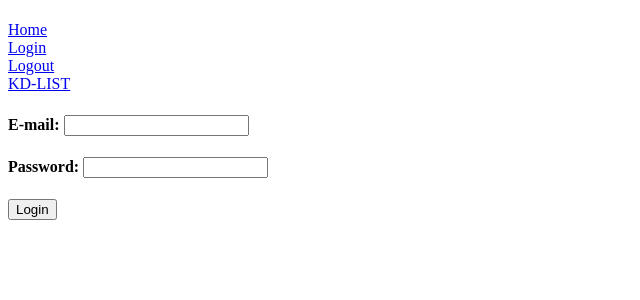
After one commit to skladinstrumenta/komunalka_project, a Django app: page /login in a window 1280 px wide. The commit adds this page. Shown: the top 300 px of the page, without its empty margins (0-640 px from the left). Run offline with Django 4.2, Linux system fonts and the light colour scheme.

Commit message:
add KomunalDataListView

```diff
--- a/app_komunalka/forms.py
+++ b/app_komunalka/forms.py
@@ -1,4 +1,5 @@
-from django.contrib.auth.forms import UserCreationForm
+from django.contrib.auth import authenticate
+from django.contrib.auth.forms import UserCreationForm, AuthenticationForm
 from django import forms
 from django.core.exceptions import ValidationError
 
@@ -17,17 +18,68 @@ class UserCreateForm(UserCreationForm):
 
     def clean_email(self):
         email = self.cleaned_data.get('email')
-        if MyUser.objects.filter(email=email):
+        if MyUser.objects.filter(email=email).exists():
             raise ValidationError('This email is already registered')
         return email
 
-    # def save(self, commit=True):
-    #     user = super(UserCreateForm, self).save(commit=False)
+    def save(self, commit=True):
+        user = super(UserCreateForm, self).save(commit=False)
+        email = self.cleaned_data.get('email')
+        username = email.partition('@')[0]
+        if commit:
+            user.username = username
+            user.save()
+        return user
+
+
+# class LoginForm(forms.ModelForm):
+#     # username = forms.CharField(label='login', widget=forms.HiddenInput(), required=False)
+#     email = forms.EmailField(label="E-MAIL", widget=forms.EmailInput())
+#     password = forms.CharField(label="password", widget=forms.PasswordInput())
+#     class Meta:
+#         model = MyUser
+#         fields = ['email', 'password']
+#
+#     def clean(self):
+#         return self.cleaned_data
+
+class LoginForm(AuthenticationForm):
+    email = forms.EmailField(label="E-mail", widget=forms.EmailInput())
+    username = forms.CharField(label='login', widget=forms.HiddenInput(), required=False)
+    password = forms.CharField(label="Password", widget=forms.PasswordInput())
+
+    def clean(self):
+        email = self.cleaned_data.get('email')
+        valid_email = MyUser.objects.filter(email=email).exists()
+        if valid_email:
+            username = MyUser.objects.get(email=email).username
+            password = self.cleaned_data.get('password')
+            if username is not None and password:
+                self.user_cache = authenticate(
+                    self.request, username=username, password=password
+                )
+                if self.user_cache is None:
+                    raise self.get_invalid_login_error()
+                else:
+                    self.confirm_login_allowed(self.user_cache)
+
+        else:
+            raise ValidationError('msg')
+            return self.cleaned_data
+        return self.cleaned_data
+
+    # def clean_email(self):
     #     email = self.cleaned_data.get('email')
-    #     username = email.partition('@')[0]
-    #     if commit:
-    #         user.username = username
-    #         user.save()
-    #     return user
-
-    """НУЖНО проверить метод save(), чтобы сохранялся юзернейм от пароля до собачки в нём!!!!"""
+    #     if not MyUser.objects.filter(email=email).exists():
+    #         raise ValidationError('This email is not registered')
+    #     return email
+    #
+    # def clean_username(self):
+    #     email = self.clean_email()
+    #     user_instance = MyUser.objects.get(email=email)
+    #     username = user_instance.username
+    #     # password = user_instance.password
+    #     # self.user_cache = authenticate(self.request, username=username, password=password)
+    #     if not username:
+    #         raise ValidationError('This email is not registered')
+    #     return username
--- a/app_komunalka/models.py
+++ b/app_komunalka/models.py
@@ -1,6 +1,7 @@
 from django.contrib.auth.models import AbstractUser
 from django.core.validators import MinValueValidator
 from django.db import models
+from django.db.models.expressions import d
 
 
 class MyUser(AbstractUser):
@@ -14,7 +15,7 @@ class MyUser(AbstractUser):
         verbose_name_plural = "Пользователи"
 
     def __str__(self):
-        return self.email
+        return self.username
 
 
 class Adress(models.Model):
@@ -68,7 +69,7 @@ class KomunalData(models.Model):
         verbose_name_plural = "Показания счётчиков"
 
     def __str__(self):
-        return f'{self.date_create.date()} - ' \
+        return f'{self.date_create.strftime("%d.%m.%y %H:%M")} - ' \
                f'{self.adress.city}/{self.adress.street}/{self.adress.house}' \
                f'-{self.adress.corps if self.adress.corps else ""}' \
                f'/кв{self.adress.room if self.adress.room else ""} '
--- a/app_komunalka/templates/base.html
+++ b/app_komunalka/templates/base.html
@@ -6,7 +6,11 @@
 </head>
 <body>
 {% block header %}
-    <h1>{{ user }}</h1>
+    <h1>{{ user.username }}</h1>
+    <div><a href="{% url 'home' %}">Home</a></div>
+    <div><a href="{% url 'login' %}">Login</a></div>
+    <div><a href="{% url 'logout' %}">Logout</a></div>
+    <div><a href="{% url 'kd_list' %}">KD-LIST</a></div>
 {% endblock %}
 {% block content %}
 {% endblock %}
--- /dev/null
+++ b/app_komunalka/templates/login.html
@@ -0,0 +1,20 @@
+{% extends 'base.html' %}
+{% block content %}
+    <form method="post">
+    {% csrf_token %}
+        <div class="login_form"><h4>{{ login_form.email.label }}: {{ login_form.email }}</h4></div>
+        <div class="login_form"><h4>{{ login_form.password.label }}: {{ login_form.password }}</h4></div>
+{#        {% for f in login_form %}#}
+{#            {% if f.label == "e-mail" or f.label == 'password'%}#}
+{#                <p><label class="form-label">{{ f.label }}:</label>{{ f }} </p>#}
+{#            {% endif %}#}
+{#        {% endfor %}#}
+
+
+{#        {% for f in login_form %}#}
+{#            {{ f }}#}
+{#        {% endfor %}#}
+{#                {{ form.as_p }}#}
+        <input type="submit" value="Login">
+    </form>
+{% endblock %}
--- a/app_komunalka/urls.py
+++ b/app_komunalka/urls.py
@@ -4,6 +4,11 @@ from app_komunalka.views import *
 
 urlpatterns = [
     path('', HomePage.as_view(), name='home'),
+    path('index', IndexPage.as_view(), name='index'),
     path('register', RegistrationNewUserView.as_view(), name='register'),
+    path('login', LoginUser.as_view(), name='login'),
+    path('logout', LogoutUser.as_view(), name='logout'),
+    path('kdlist', KomunalDataListView.as_view(), name='kd_list'),
+
 
     ]
--- a/app_komunalka/views.py
+++ b/app_komunalka/views.py
@@ -1,13 +1,18 @@
 from django.contrib.auth import authenticate, login
+from django.contrib.auth.forms import AuthenticationForm
+from django.contrib.auth.views import LoginView, LogoutView
 from django.shortcuts import render
-from django.views.generic import TemplateView, CreateView
-
-from app_komunalka.forms import UserCreateForm
-from app_komunalka.models import MyUser
+from django.views.generic import TemplateView, CreateView, FormView, ListView
+from app_komunalka.forms import UserCreateForm, LoginForm
+from app_komunalka.models import MyUser, KomunalData
 
 
 class HomePage(TemplateView):
     template_name = 'home.html'
+
+
+class IndexPage(TemplateView):
+    template_name = 'index.html'
 
 
 class RegistrationNewUserView(CreateView):
@@ -17,18 +22,43 @@ class RegistrationNewUserView(CreateView):
 
     def form_valid(self, form):
         valid = super().form_valid(form)
-        email = form.cleaned_data.get('email')
-        password = form.cleaned_data.get('password1')
-        print(MyUser.objects.last())
-        user = authenticate(email=email, password=password)
+        user = form.save()
         login(self.request, user)
         return valid
 
 
+# class LoginUser(FormView):
+#     template_name = 'login.html'
+#     form_class = LoginForm
+#     next_page = "home"
+#
+#     def form_valid(self, form):
+#         email = form.cleaned_data.get('email')
+#         user = MyUser.objects.filter(email=email)
+#         # user = authenticate(username=username, password=password)
+#         login(self.request, user)
+#         return super().form_valid(form)
 
-class LoginUser(CreateView):
-    pass
+
+class LoginUser(LoginView):
+    template_name = "login.html"
+    form_class = LoginForm
+    next_page = "home"
+    extra_context = {'login_form': LoginForm}
+
+    def get_context_data(self, **kwargs):
+        context = super(LoginUser, self).get_context_data(**kwargs)
+        return dict(list(context.items()))
+
+
+class LogoutUser(LogoutView):
+    next_page = '/'
 
 
 class CreateNewKomubalDataView(CreateView):
     pass
+
+
+class KomunalDataListView(ListView):
+    model = KomunalData
+    template_name = 'komunaldata.html'
--- a/komunalka_project/settings.py
+++ b/komunalka_project/settings.py
@@ -125,3 +125,7 @@ STATIC_URL = 'static/'
 DEFAULT_AUTO_FIELD = 'django.db.models.BigAutoField'
 
 AUTH_USER_MODEL = 'app_komunalka.MyUser'
+
+# LOGIN_REDIRECT_URL = '/'
+
+TIME_ZONE = 'Europe/Kyiv'
```
Also changed, not shown: app_komunalka/templates/komunaldata.html (added, +9 -0 lines).
